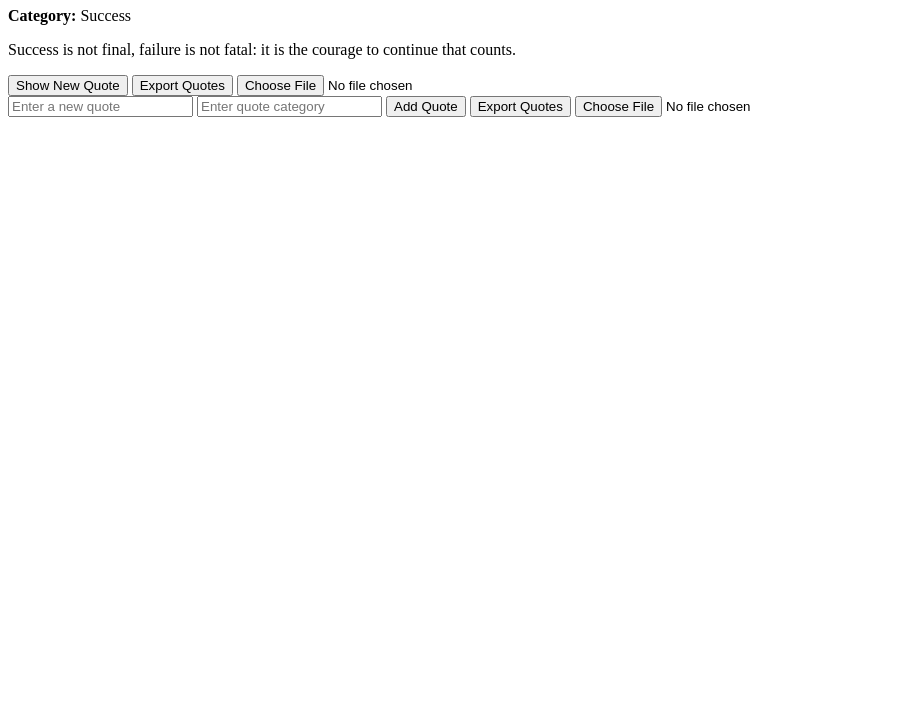
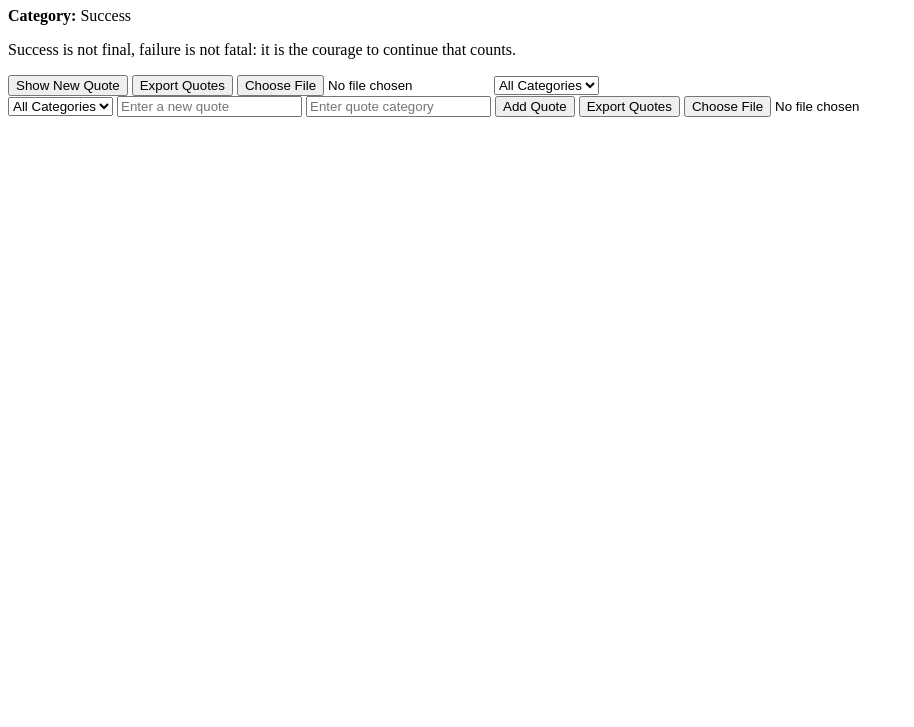
Before and after one commit to bir-dv/alx_fe_javascript, a plain HTML site: page dom-manipulation/index.html in a window 1280 px wide. Shown: the part 73-800 px from the top of the page, without its empty margins (0-914 px from the left). Drawn offline with Linux system fonts and the light colour scheme.

Commit message:
Creating a Dynamic Content Filtering System Using Web Storage and JSON

```diff
--- a/dom-manipulation/index.html
+++ b/dom-manipulation/index.html
@@ -11,6 +11,9 @@
   <button id="newQuote">Show New Quote</button>
   <button onclick="exportToJsonFile()">Export Quotes</button>
   <input type="file" id="importFile" accept=".json" onchange="importFromJsonFile(event)" />
+  <select id="categoryFilter" onchange="filterQuotes()">
+    <option value="all">All Categories</option>
+  </select>
   <script src="script.js"></script>
 </body>
 </html>
--- a/dom-manipulation/script.js
+++ b/dom-manipulation/script.js
@@ -4,20 +4,22 @@ const quotes = JSON.parse(localStorage.getItem("quotes")) || [
     { text: "Success is not final, failure is not fatal: it is the courage to continue that counts.", category: "Success" }
 ];
 
-function showRandomQuote() {
+function showRandomQuote(filteredQuotes = quotes) {
     const quoteDisplay = document.getElementById("quoteDisplay");
-    if (!quoteDisplay) return;
+    if (!quoteDisplay || filteredQuotes.length === 0) return;
 
-    const randomIndex = Math.floor(Math.random() * quotes.length);
-    const quote = quotes[randomIndex];
+    const randomIndex = Math.floor(Math.random() * filteredQuotes.length);
+    const quote = filteredQuotes[randomIndex];
 
     quoteDisplay.innerHTML = `<p><strong>Category:</strong> ${quote.category}</p><p>${quote.text}</p>`;
     sessionStorage.setItem("lastQuote", JSON.stringify(quote));
 }
 
 document.addEventListener("DOMContentLoaded", () => {
+    populateCategories();
     showRandomQuote();
-    document.getElementById("newQuote").addEventListener("click", showRandomQuote);
+    document.getElementById("newQuote").addEventListener("click", () => showRandomQuote());
+    document.getElementById("categoryFilter").addEventListener("change", filterQuotes);
     createAddQuoteForm();
 });
 
@@ -28,6 +30,7 @@ function addQuote() {
     if (text && category) {
         quotes.push({ text, category });
         localStorage.setItem("quotes", JSON.stringify(quotes));
+        populateCategories();
         showRandomQuote();
 
         // Clear input fields after adding quote
@@ -39,6 +42,9 @@ function addQuote() {
 function createAddQuoteForm() {
     const formContainer = document.createElement("div");
     formContainer.innerHTML = `
+        <select id="categoryFilter">
+            <option value="all">All Categories</option>
+        </select>
         <input id="newQuoteText" type="text" placeholder="Enter a new quote" />
         <input id="newQuoteCategory" type="text" placeholder="Enter quote category" />
         <button onclick="addQuote()">Add Quote</button>
@@ -46,6 +52,26 @@ function createAddQuoteForm() {
         <input type="file" id="importFile" accept=".json" onchange="importFromJsonFile(event)" />
     `;
     document.body.appendChild(formContainer);
+}
+
+function populateCategories() {
+    const categoryFilter = document.getElementById("categoryFilter");
+    if (!categoryFilter) return;
+
+    const categories = ["All Categories", ...new Set(quotes.map(q => q.category))];
+    categoryFilter.innerHTML = categories.map(cat => `<option value="${cat}">${cat}</option>`).join("\n");
+}
+
+function filterQuotes() {
+    const selectedCategory = document.getElementById("categoryFilter").value;
+    localStorage.setItem("selectedCategory", selectedCategory);
+
+    if (selectedCategory === "All Categories") {
+        showRandomQuote();
+    } else {
+        const filteredQuotes = quotes.filter(q => q.category === selectedCategory);
+        showRandomQuote(filteredQuotes);
+    }
 }
 
 function exportToJsonFile() {
@@ -67,6 +93,7 @@ function importFromJsonFile(event) {
         const importedQuotes = JSON.parse(event.target.result);
         quotes.push(...importedQuotes);
         localStorage.setItem("quotes", JSON.stringify(quotes));
+        populateCategories();
         alert("Quotes imported successfully!");
     };
     fileReader.readAsText(event.target.files[0]);
```
